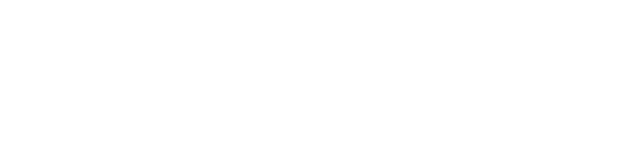
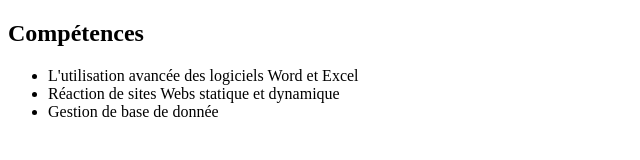
Before and after one commit to Leaakoss/git-mon-cv, a plain HTML site: page index.html in a window 1280 px wide. Shown: the whole page, without its empty margins (0-640 px from the left). Drawn offline with Linux system fonts and the light colour scheme.

Commit message:
mise en place de la section competences

```diff
--- a/index.html
+++ b/index.html
@@ -8,6 +8,12 @@
 
 </head>
 <body>
+    <h2>Compétences</h2>
+    <ul>
+        <li>L'utilisation avancée des logiciels Word et Excel</li>
+        <li>Réaction de sites Webs statique et dynamique</li>
+        <li>Gestion de base de donnée</li>
+    </ul>
 
 </body>
 </html>
```
